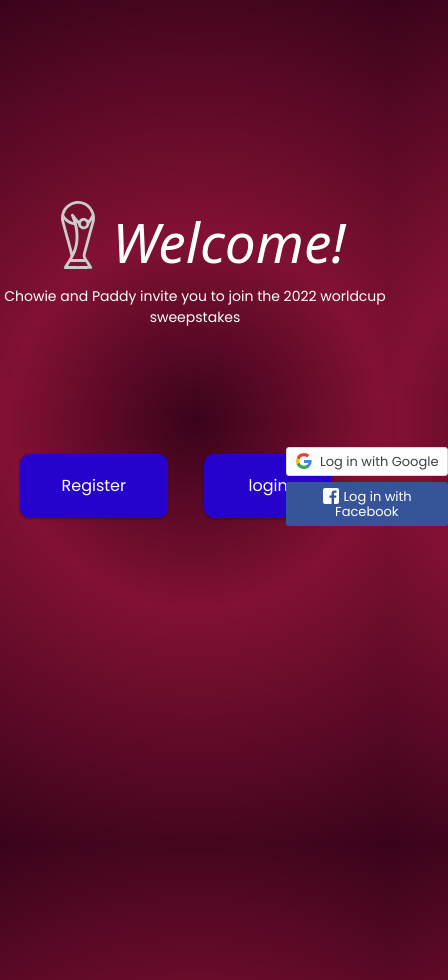
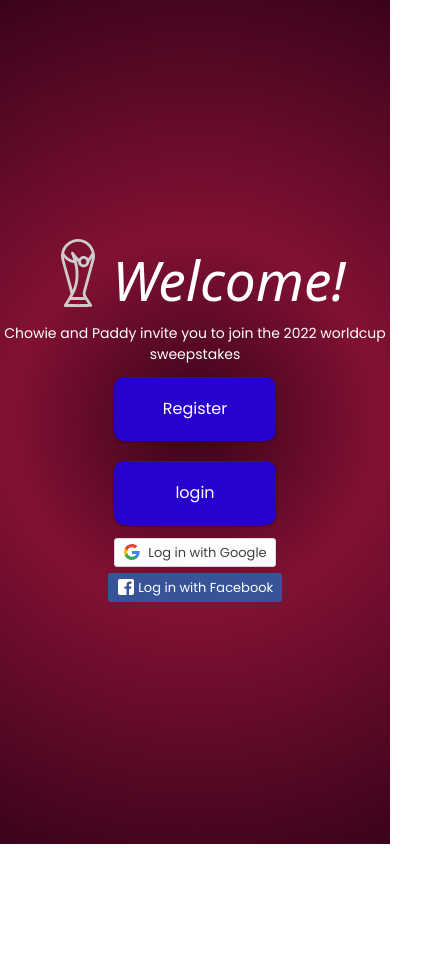
Before and after one commit to chowieuk/sweepstakes-app, a React (Create React App) app: page / in a window 390 px wide. Shown: the whole page, 448 px wide, since content can reach past the window. After the commit the page ends 844 px from the top, so only its background shows below. Built offline with nearby package versions, Linux system fonts and the light colour scheme.

Commit message:
Adjusted welcome page CSS to be mobile responsive with the new buttons

```diff
--- a/src/pages/Welcome.scss
+++ b/src/pages/Welcome.scss
@@ -10,7 +10,7 @@
   height: 100vh;
   .welcome-container {
     .welcome-container-row1 {
-      padding-top: 40vh;
+      /* padding-top: 40vh; */
       display: flex;
       flex-direction: row;
       justify-content: center;
@@ -60,20 +60,44 @@
             justify-content: center;
             text-align: center;
             font-size: 14px;
+            padding: 0 10%;
           }
       }
     }
   }
 
+  @media only screen and (max-width: 768px) {
+    .button-container  {
+      flex-direction: column !important;
+    }
+
+    .button-container a {
+      margin: auto;
+    }
+
+    .button-container .button {
+      margin: 10px 20px;
+      min-width: 162px;
+    }
+
+    .button {
+      margin: auto;
+    }
+
+    .social-login-container {
+      width: unset;
+    }
+
+  }
 
   .button-container {
-    padding-top: 10vh;
+    /* padding-top: 10vh; */
     display: flex;
     flex-direction: row;
     justify-content: center;
     text-align: center;
     color: white;
-    padding-bottom: 50vh;
+    /* padding-bottom: 50vh; */
 
     .button {
       max-width: 300px;
--- a/src/pages/welcome.css
+++ b/src/pages/welcome.css
@@ -7,7 +7,7 @@
   height: 100vh;
 }
 .welcome-wrapper .welcome-container .welcome-container-row1 {
-  padding-top: 40vh;
+  /* padding-top: 40vh; */
   display: flex;
   flex-direction: row;
   justify-content: center;
@@ -33,7 +33,7 @@
 @media (max-width: 500px) {
   .welcome-wrapper .welcome-container .welcome-container-row1 .welcome-text {
     color: white;
-    flex-direction: row;
+    flex-direction: column;
     text-align: center;
     font-family: system-ui, -apple-system, BlinkMacSystemFont, "Segoe UI", Roboto, Oxygen, Ubuntu, Cantarell, "Open Sans", "Helvetica Neue", sans-serif;
     font-style: oblique;
@@ -60,36 +60,38 @@
     font-size: 14px;
   }
 }
-.welcome-wrapper .button-container {
-  padding-top: 10vh;
-  display: flex;
-  flex-direction: row;
-  justify-content: center;
-  text-align: center;
-  color: white;
-  padding-bottom: 50vh;
-}
-.welcome-wrapper .button-container .button {
-  max-width: 300px;
-  width: 80%;
-  padding: 20px 40px;
-  margin: 40px 20px;
-  background-color: #2702cd;
-  color: white;
-  text-align: center;
-  border-radius: 10px;
-  box-shadow: 0 1px 3px rgba(0, 0, 0, 0.12), 0 1px 2px rgba(0, 0, 0, 0.24);
-  transition: all 0.3s cubic-bezier(0.25, 0.8, 0.25, 1);
-  text-align: center;
-  text-decoration: none;
+
+@media only screen and (max-width: 500px) {
+  .button-container  {
+    flex-direction:column;
+  }
+
+  .button-container a {
+    margin: auto;
+  }
+
+  .button-container .button {
+    margin: 10px 20px;
+    min-width: 162px;
+  }
+
+  .button {
+    margin: auto;
+  }
+
+  .social-login-container {
+    width: unset;
+  }
+
 }
 
-.social-login-container {
+@media only screen and (min-width: 768px) {
+    .social-login-container {
       width: 220px;
       position: relative;
-}
+  }
 
-.social-buttons {
+  .social-buttons {
   height: 100%;
     position: absolute;
     left: 0;
@@ -103,7 +105,10 @@
     align-items: center;
     justify-content: center;
     flex-direction: column;
+  }
 }
+
+
 
 .s-btn {
   min-width: 162px;
```
